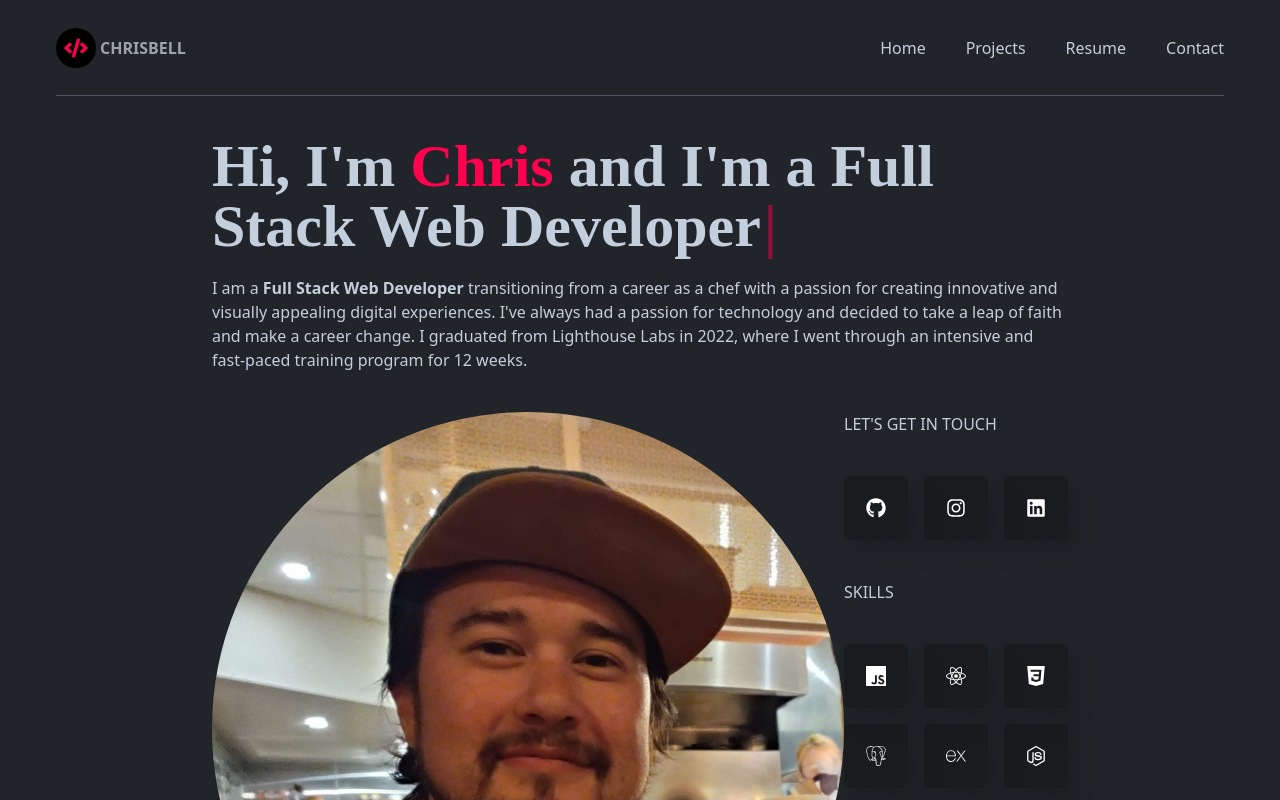
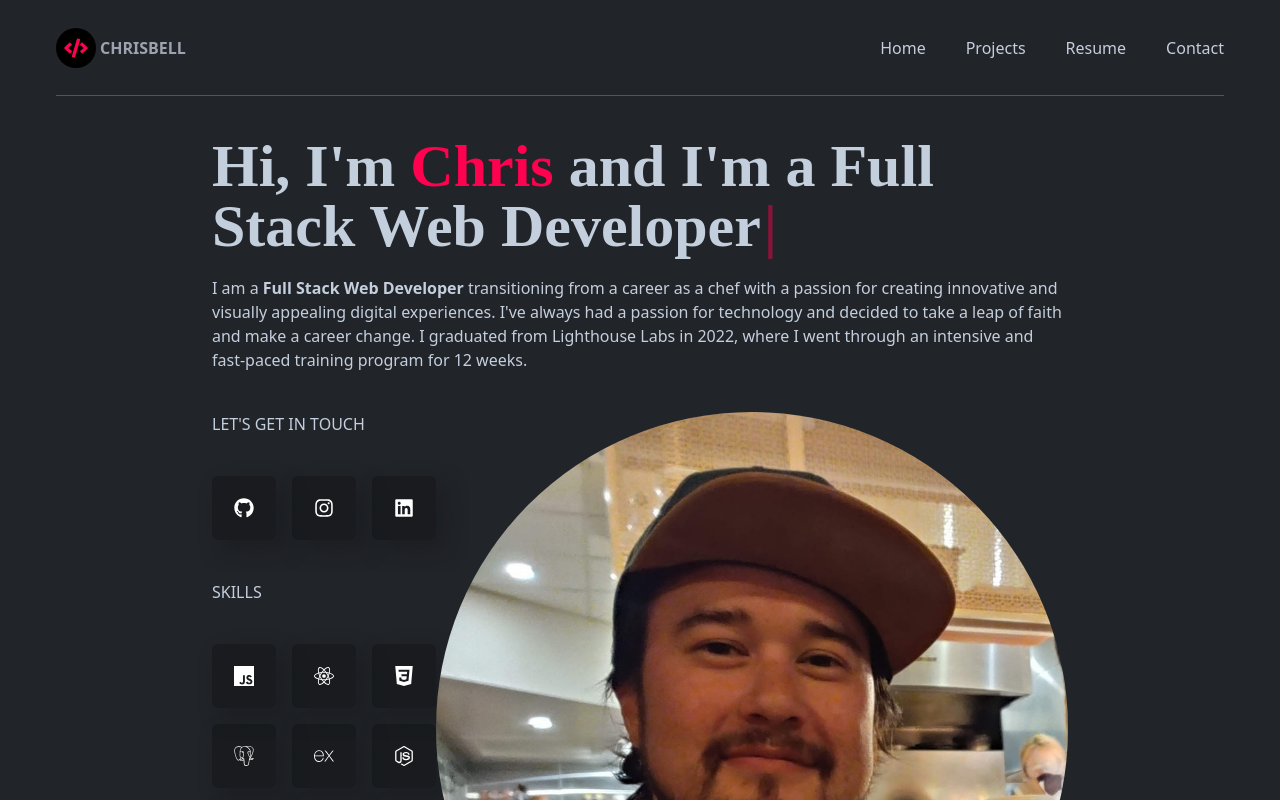
Before and after one commit to CBBell99/portfolio, a React (Create React App) app: page / in a window 1280 px wide. Shown: the top 800 px of the page. Built offline with nearby package versions, Linux system fonts and the light colour scheme.

Commit message:
reverse components

```diff
--- a/src/components/Home.jsx
+++ b/src/components/Home.jsx
@@ -33,7 +33,7 @@
           fast-paced training program for 12 weeks.
         </p>
       </div>
-      <div className="md:flex justify-between">
+      <div className="md:flex md:flex-row-reverse justify-between">
         <div className="flex justify-center rounded-full overflow-hidden mt-10">
           <img src={cbell} alt="" className="md:" />
         </div>
```
